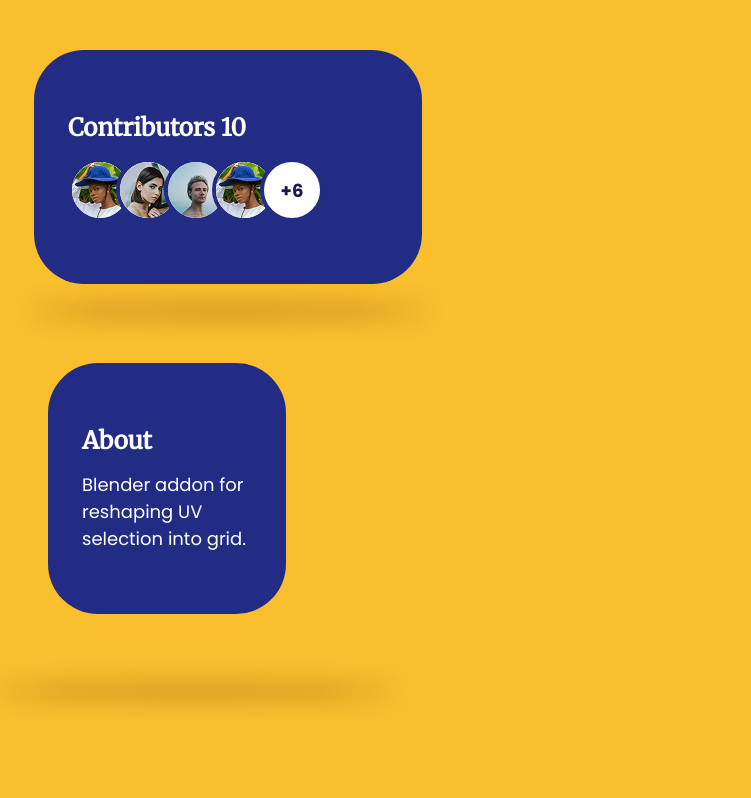
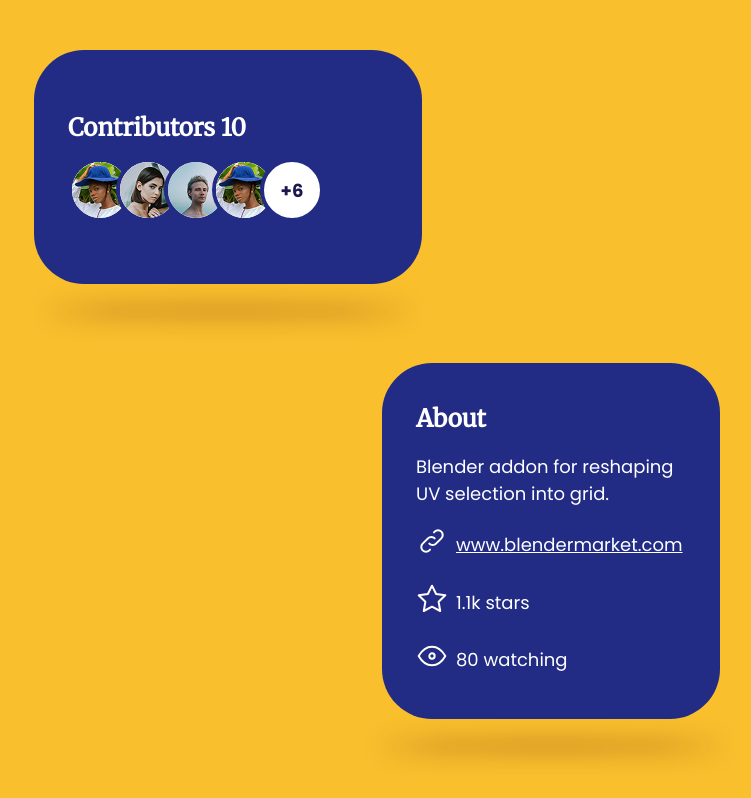
Before and after one commit to dariofin/frontendLeap, a website: page Ejercicios/UI_Design_day_1561/index.html in a window 1280 px wide. Shown: the whole page, without its empty margins (2-753 px from the left). Drawn offline with Linux system fonts and the light colour scheme.

Commit message:
añadido estilos al bloque About

```diff
--- a/Ejercicios/UI_Design_day_1561/day1561.css
+++ b/Ejercicios/UI_Design_day_1561/day1561.css
@@ -30,13 +30,6 @@ body {
   max-width: 460px;
 }
 
-.about {
-  max-width: 338px;
-}
-.about__subtitle {
-  font-family: "Poppins", sans-serif;
-  font-size: 18px;
-}
 .card-bg {
   /* width: 100%; */
   /* height: 244px; */
@@ -48,6 +41,7 @@ body {
 
 .card-shadow {
   width: 395px;
+  width: 100%;
   height: 4px;
   border-radius: 100%;
   background-color: #5e0c07;
@@ -130,3 +124,41 @@ section.card-info__avatars > div:nth-child(4) {
 .card-info__avatar--image {
   border-radius: 50%;
 }
+
+/* about */
+
+.about-pop {
+  position: relative;
+  left: 30%;
+  max-width: 338px;
+  font-family: "Poppins", sans-serif;
+  font-size: 18px;
+}
+
+.about-pop-bg {
+  display: flex;
+  height: 356px;
+  flex-direction: column;
+  justify-content: space-between;
+  padding: 40px 34px;
+}
+.about-pop__title {
+  font-family: "Merriweather", serif;
+  font-size: 24px;
+  font-weight: 600;
+}
+.about-pop__description {
+  font-size: 18px;
+}
+.about-pop__rows {
+  display: flex;
+  justify-content: left;
+  align-items: center;
+}
+.about-pop__icon {
+  margin-right: 8px;
+}
+.about-pop__link {
+  color: inherit;
+  align-content: center;
+}
--- a/Ejercicios/UI_Design_day_1561/index.html
+++ b/Ejercicios/UI_Design_day_1561/index.html
@@ -51,22 +51,31 @@
 
         </article>
 
-        <article class="about">
-            <section class="card-container ">
-                <div class="card-bg">
-                    <section class="card-info">
-                        <h4 class="card__title">About</h4>
-                        <p class="about__subtitle">Blender addon for reshaping UV selection into grid.</p>
+        <section class="about-pop ">
+
+            <div class="about-pop-bg card-bg">
+
+                <h4 class="about-pop__title">About</h4>
+                <p class="about-pop__description">Blender addon for reshaping UV selection into grid.</p>
+                <div class="about-pop__rows"><span class="about-pop__icon ">
+                        <img src="icons/chain-icon.svg" alt="">
+                    </span><a class="about-pop__link" href="https://www.blendermarket.com">www.blendermarket.com</a>
+                </div>
+                <div class="about-pop__rows"><span class="about-pop__icon ">
+                        <img src="icons/star-icon.svg" alt="">
+                    </span>1.1k stars</div>
+                <div class="about-pop__rows"><span class="about-pop__icon ">
+                        <img src="icons/eye-icon.svg" alt="">
+                    </span>80 watching</div>
 
 
-                    </section>
-            </section>
+
             </div>
 
             <div class="card-shadow"></div>
-            </section>
+        </section>
 
-        </article>
+        </section>
     </main>
 
 </body>
```
Also changed, not shown: Ejercicios/UI_Design_day_1561/icons/chain-icon.svg (added), Ejercicios/UI_Design_day_1561/icons/eye-icon.svg (added), Ejercicios/UI_Design_day_1561/icons/star-icon.svg (added).
